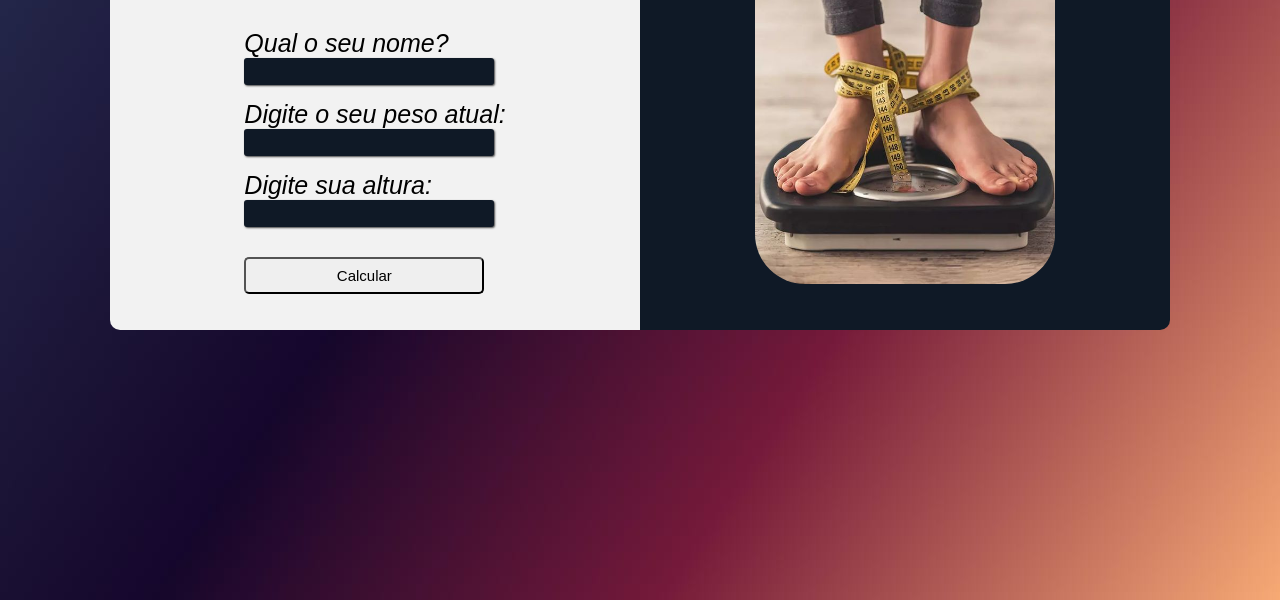
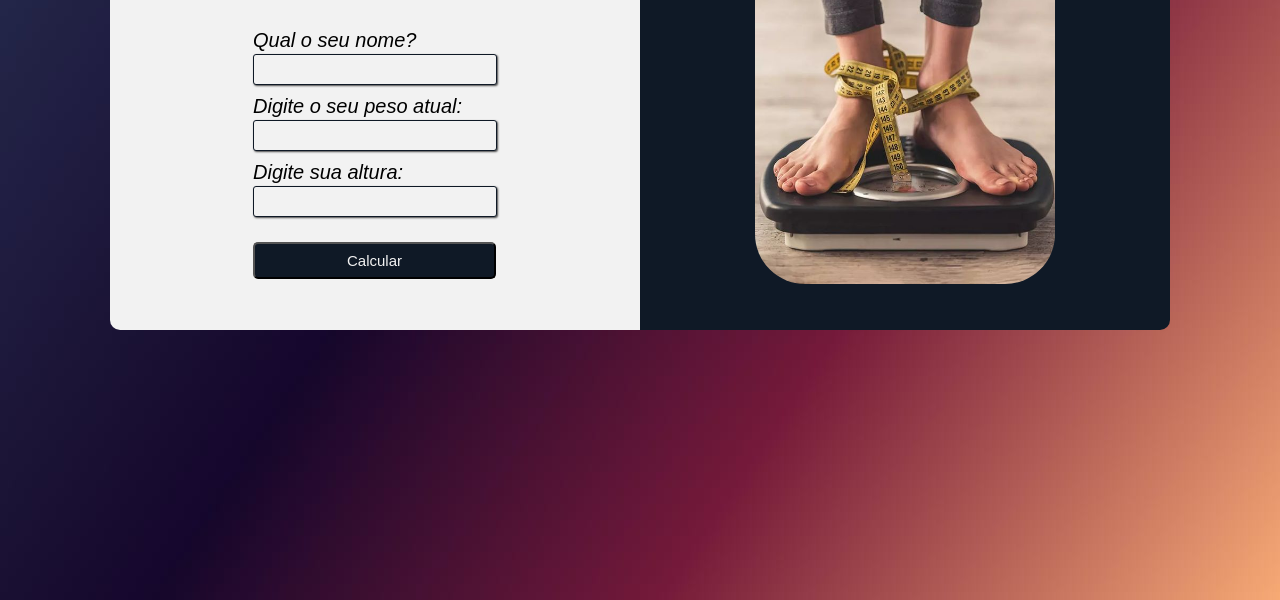
Before and after one commit to hiagoassuncaoDev/calculadora-imc, a plain HTML site: page index.html in a window 1280 px wide. Shown: the part 200-800 px from the top of the page. Drawn offline with Linux system fonts and the light colour scheme.

Commit message:
atualização no css

```diff
--- a/style.css
+++ b/style.css
@@ -45,21 +45,23 @@ main{
 }
 
 .hero form > label {
-    font-size: 25px;
+    font-size: 20px;
     font-style: italic;
     font-weight: 500;
     margin-bottom: 25px;
 }
 
 .hero form > input {
-    width: 240px;
-    padding: 5px;
-    margin-bottom: 15px;
+    width: 230px;
+    padding: 6px;
+    margin-top: 2px;
+    margin-bottom: 10px;
     border: none;
     border-radius: 3px;
-    background-color: #0F1926;
+    background-color: #F2F2F2;
     box-shadow: 1px 1px 2px  rgba(0, 0, 0, 0.701);
-    color: #F2F2F2;
+    border: solid 1px #0F1926;
+    color: #0F1926;
     text-align: center;
     font-size: 15px;
 }
@@ -89,16 +91,18 @@ main{
 }
 
 button{
-    width: 240px;
+    width: 243px;
     margin-top: 15px;
     margin-bottom: 15px;
     padding: 8px;
     border-radius: 5px;
     font-size: 15px;
-    background-color: ;
+    background-color: #0F1926;
+    color: #F2F2F2;
+    transition: all ease 1.0s;
 }
 
 button:hover{
-    background-color: #0F1926;
+    background-color: #264062;
     color: #F2F2F2;
 }
```
